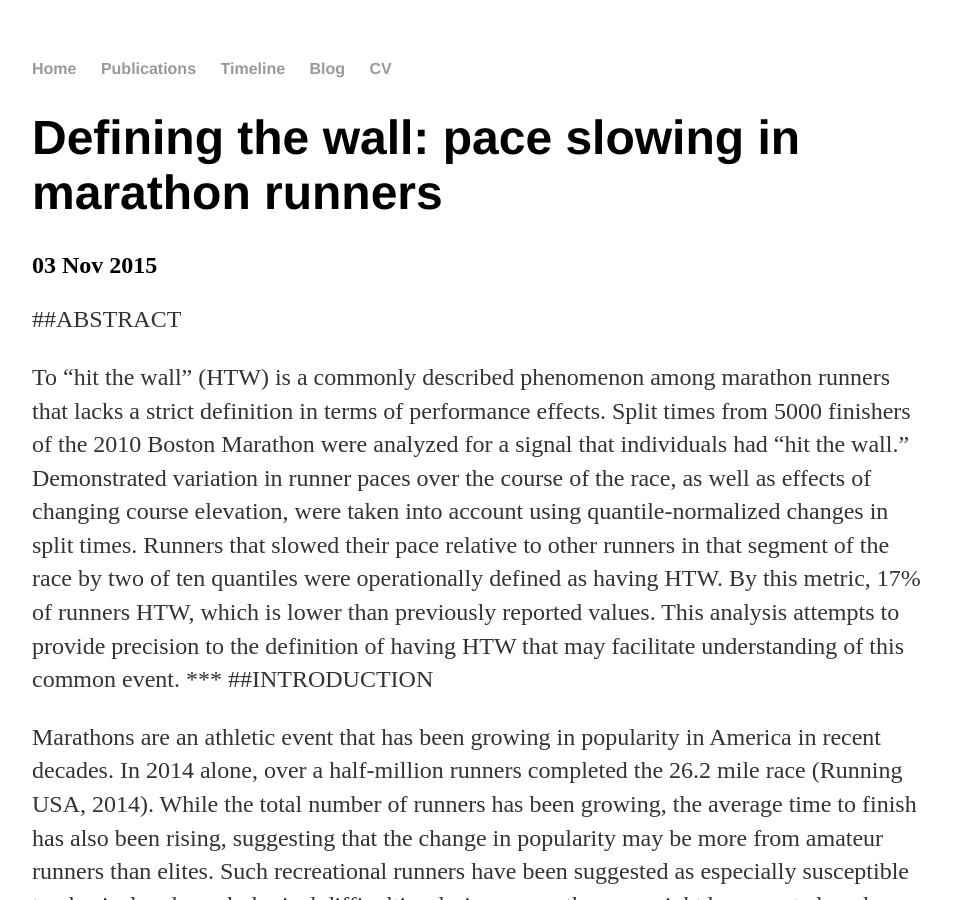
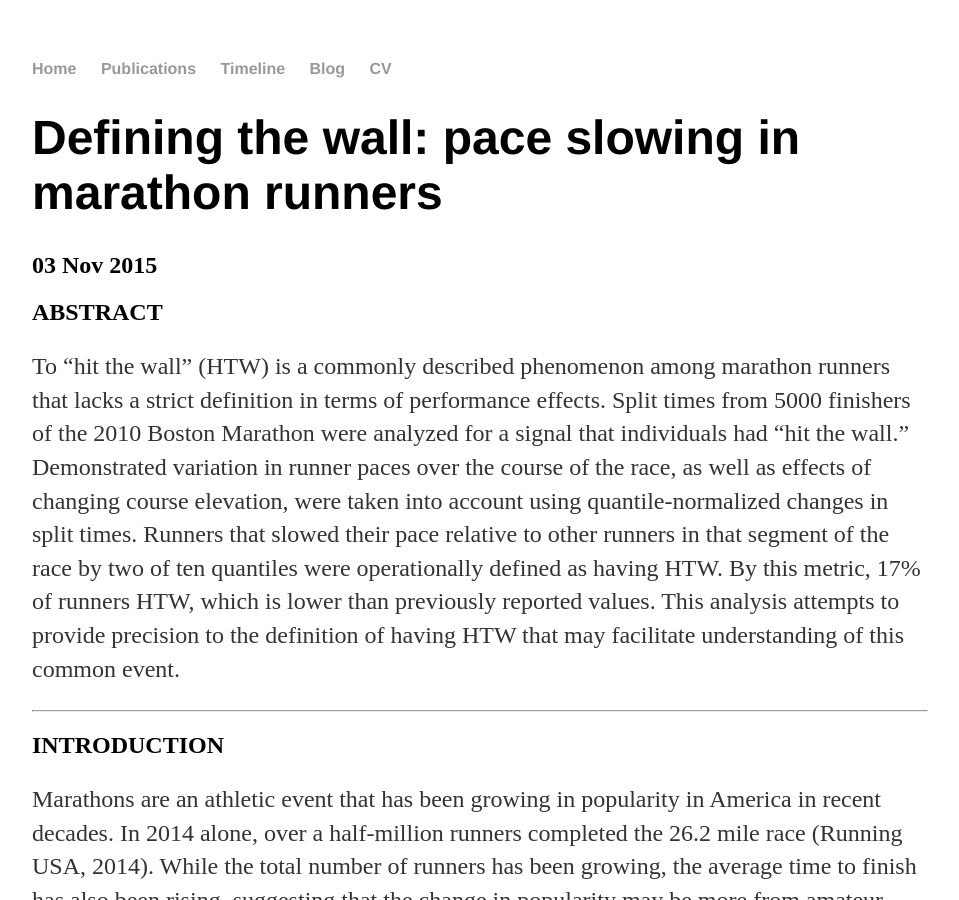
Before and after one commit to dspak/dspak.github.io, a Jekyll site: the page built from _posts/2015-11-03-HittingTheWall.md, in a window 1280 px wide and 900 px high. Shown: the whole window, without its empty margins (160-1119 px from the left). Built offline with Jekyll 4.4.1, drawn with Linux system fonts in a browser that asks for light colours; comment, search, counter and statistics services are not loaded; some of the changed lines change nothing that is shown; some of the changed text lies outside the part shown.

Commit message:
formatting changes

```diff
--- a/_posts/2015-11-03-HittingTheWall.md
+++ b/_posts/2015-11-03-HittingTheWall.md
@@ -5,11 +5,15 @@ date: 2015-11-03
 ---
 
 
-##ABSTRACT
+## ABSTRACT
 
 To “hit the wall” (HTW) is a commonly described phenomenon among marathon runners that lacks a strict definition in terms of performance effects. Split times from 5000 finishers of the 2010 Boston Marathon were analyzed for a signal that individuals had “hit the wall.” Demonstrated variation in runner paces over the course of the race, as well as effects of changing course elevation, were taken into account using quantile-normalized changes in split times. Runners that slowed their pace relative to other runners in that segment of the race by two of ten quantiles were operationally defined as having HTW. By this metric, 17% of runners HTW, which is lower than previously reported values. This analysis attempts to provide precision to the definition of having HTW that may facilitate understanding of this common event.
+
+
 ***
-##INTRODUCTION
+
+
+## INTRODUCTION
 
 Marathons are an athletic event that has been growing in popularity in America in recent decades. In 2014 alone, over a half-million runners completed the 26.2 mile race (Running USA, 2014). While the total number of runners has been growing, the average time to finish has also been rising, suggesting that the change in popularity may be more from amateur runners than elites. Such recreational runners have been suggested as especially susceptible to physical and psychological difficulties during a marathon, as might be expected, and particularly the phenomenon of having “Hit the wall” (Morgan, 1978).
 
@@ -32,26 +36,36 @@ Data from 5000 participants in the 2010 Boston Marathon were obtained from Hamme
 
 All of these runners completed the race, and no information was available for whether runners qualified for the race or participated as a fundraising member of a charity. Two of the runners were excluded from the analysis by having final split times >5 standard deviations outside the mean (bib numbers 21716 and 15410).
 
-###Analyses
-####Scaling and Normalization
+### Analyses
+
+
+#### Scaling and Normalization
 
 Times are reported as per segment, which is 5 km for most sections and 2.2 km from the 40 km mark to the finish line. Split times were modified to “per km” by dividing by the distance in each segment (i.e. 5 for every split except the last, which was divided by 2.2).
 
-####Linear Regression
+#### Linear Regression
+
+
 Linear models to predict finishing times were calculated using least squares fitting methods in R using standard formulation:
+
+_Equation 1. Least squares fitting for linear regression_
 
 
 Where y is the finish time for each runner i, each x is a parameter including split times, age and gender, is the coefficient for parameter and  is the error. The overall model was evaluated using ANOVA implemented in R, and the model parameters were evaluated by both Akaike Information Criterion (AIC) and Bayesian Information Criterion (BIC) with forward, backward and stepwise parameter changes.
 
 ####Quantile Normalizaiton
+
+
 The change in split times per km were calculated as follows:
 
-Equation 2. Normalized changes in split times.
+_Equation 2. Normalized changes in split times._
 
 
 Where z is the per km split time for each split i, and z1 is the split per km over the first 5 km. In order to determine how the normalized per km change in pace related to other runners for that distance segment, the normalized per km paces were assigned to quantiles associated with probabilities at 10% intervals (i.e. 10%, 20%, …, 100%).
 
-####Chi-Squared Test
+#### Chi-Squared Test
+
+
 Enrichment in the number of males that matched the criterion for HTW against those that did not match the HTW criterion was determined using a Pearson's Chi-squared test with Yates’s continuity correction, implemented in R.
 
 ## RESULTS
```
